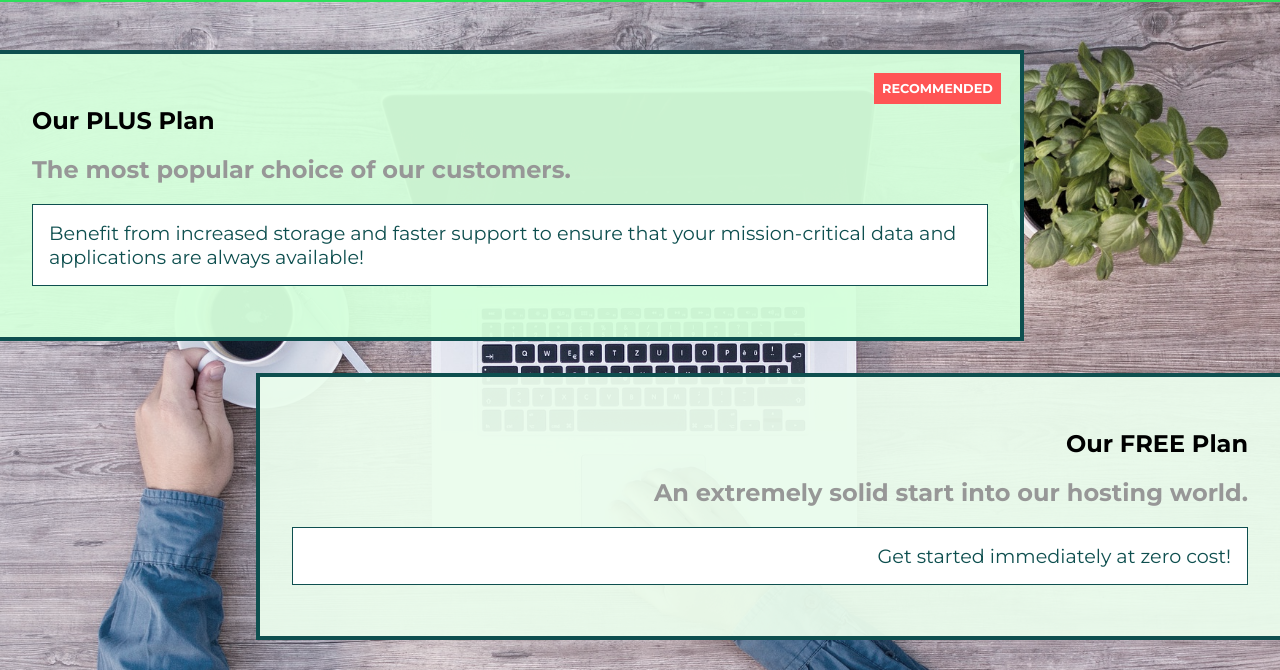
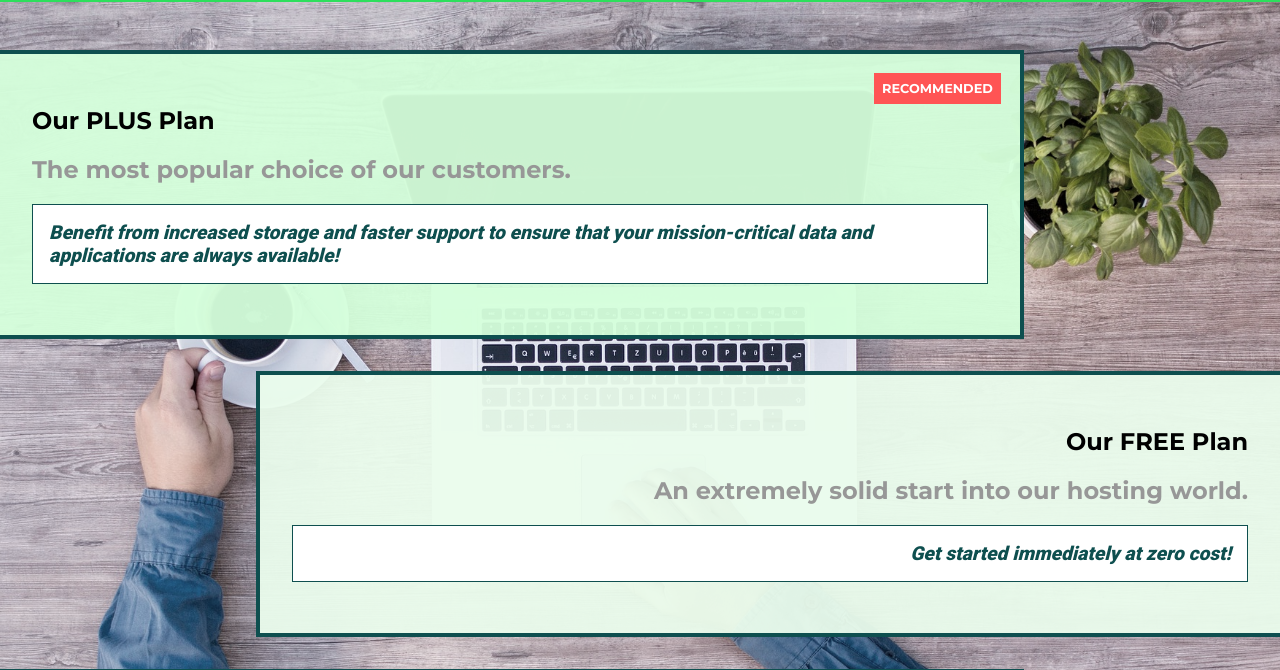
Before and after one commit to iszard/CSS-company-demo-site, a plain HTML site: page packages/index.html in a window 1280 px wide. Shown: the part 54-724 px from the top of the page. Drawn offline with Linux system fonts and the light colour scheme.

Commit message:
Removed link fonts from index files and converted them to imports in the shard css file.

```diff
--- a/packages/index.html
+++ b/packages/index.html
@@ -6,10 +6,6 @@
     <meta http-equiv="X-UA-Compatible" content="ie=edge" />
     <title>uHost</title>
     <link rel="shortcut icon" href="../favicon.png" />
-    <link
-      href="https://fonts.googleapis.com/css?family=Anton|Montserrat:400,700"
-      rel="stylesheet"
-    />
     <link rel="stylesheet" href="../shared.css" />
     <link rel="stylesheet" href="packages.css" />
   </head>
--- a/packages/packages.css
+++ b/packages/packages.css
@@ -54,6 +54,9 @@ main {
   font-size: 1.2rem;
   color: #0e4f4f;
   background: white;
+  font-family: "Roboto", sans-serif;
+  font-weight: 900;
+  font-style: italic;
 }
 
 .clearfix {
@@ -90,7 +93,7 @@ main {
 }
 
 @media (min-width: 40rem) {
-  main {`
+  main {
     margin-left: auto;
     margin-right: auto;
     max-width: 1500px;
--- a/shared.css
+++ b/shared.css
@@ -1,3 +1,7 @@
+@import url("https://fonts.googleapis.com/css2?family=Roboto:100,400,900");
+@import url("https://fonts.googleapis.com/css2?family=Anton");
+@import url("https://fonts.googleapis.com/css2?family=Montserrat:400,700");
+
 * {
   box-sizing: border-box;
 }
```
Also changed, not shown: customers/index.html (+0 -4 lines), index.html (+0 -8 lines), start-hosting/index.html (+0 -4 lines).
